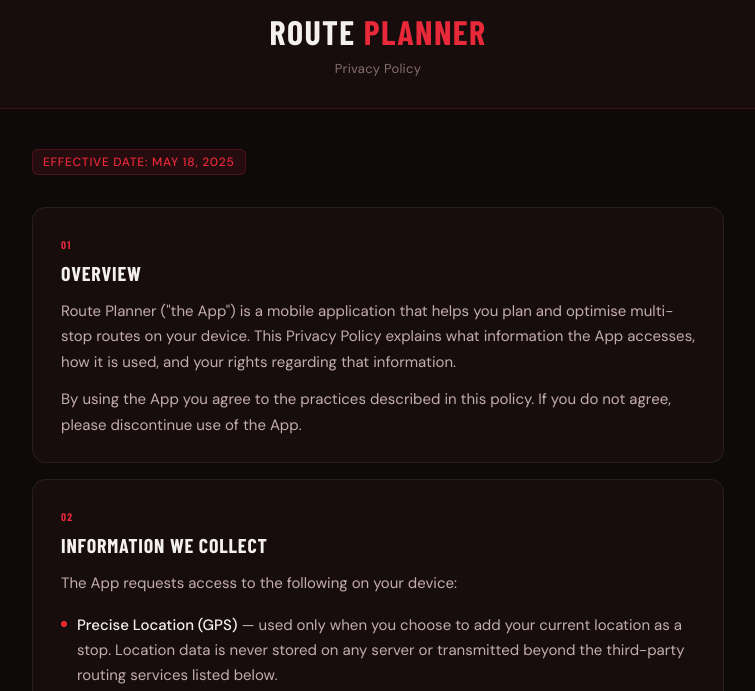
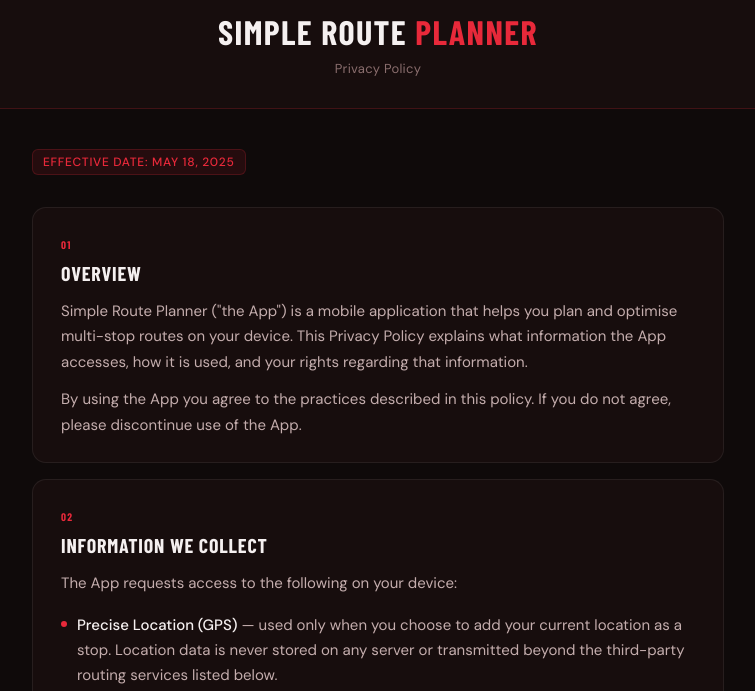
Before and after one commit to playstayshun/SRP-Privacy-Policy, a plain HTML site: page index.html in a window 1280 px wide. Shown: the part 91-782 px from the top of the page, without its empty margins (262-1017 px from the left). Drawn offline with nearby package versions, Linux system fonts and the light colour scheme; a web font is replaced by a local one.

Commit message:
Update index.html

```diff
--- a/index.html
+++ b/index.html
@@ -4,7 +4,7 @@
   <meta charset="UTF-8" />
   <meta name="viewport" content="width=device-width, initial-scale=1" />
   <meta name="theme-color" content="#0f0a0a" />
-  <title>Privacy Policy — Route Planner</title>
+  <title>Privacy Policy — Simple Route Planner</title>
 
   <link rel="preconnect" href="https://fonts.googleapis.com" />
   <link rel="preconnect" href="https://fonts.gstatic.com" crossorigin />
@@ -252,7 +252,7 @@
         <circle cx="12" cy="10" r="3"/>
       </svg>
     </div>
-    <h1>Route <span>Planner</span></h1>
+    <h1>Simple Route <span>Planner</span></h1>
     <p class="subtitle">Privacy Policy</p>
   </header>
 
@@ -265,7 +265,7 @@
       <p class="section-number">01</p>
       <h2>Overview</h2>
       <p>
-        Route Planner ("the App") is a mobile application that helps you plan and
+        Simple Route Planner ("the App") is a mobile application that helps you plan and
         optimise multi-stop routes on your device. This Privacy Policy explains what
         information the App accesses, how it is used, and your rights regarding that
         information.
@@ -474,7 +474,7 @@
   </main>
 
   <footer>
-    <p>&copy; 2025 <span>Route Planner</span>. All rights reserved.</p>
+    <p>&copy; 2025 <span>Simple Route Planner</span>. All rights reserved.</p>
   </footer>
 
 </body>
```
